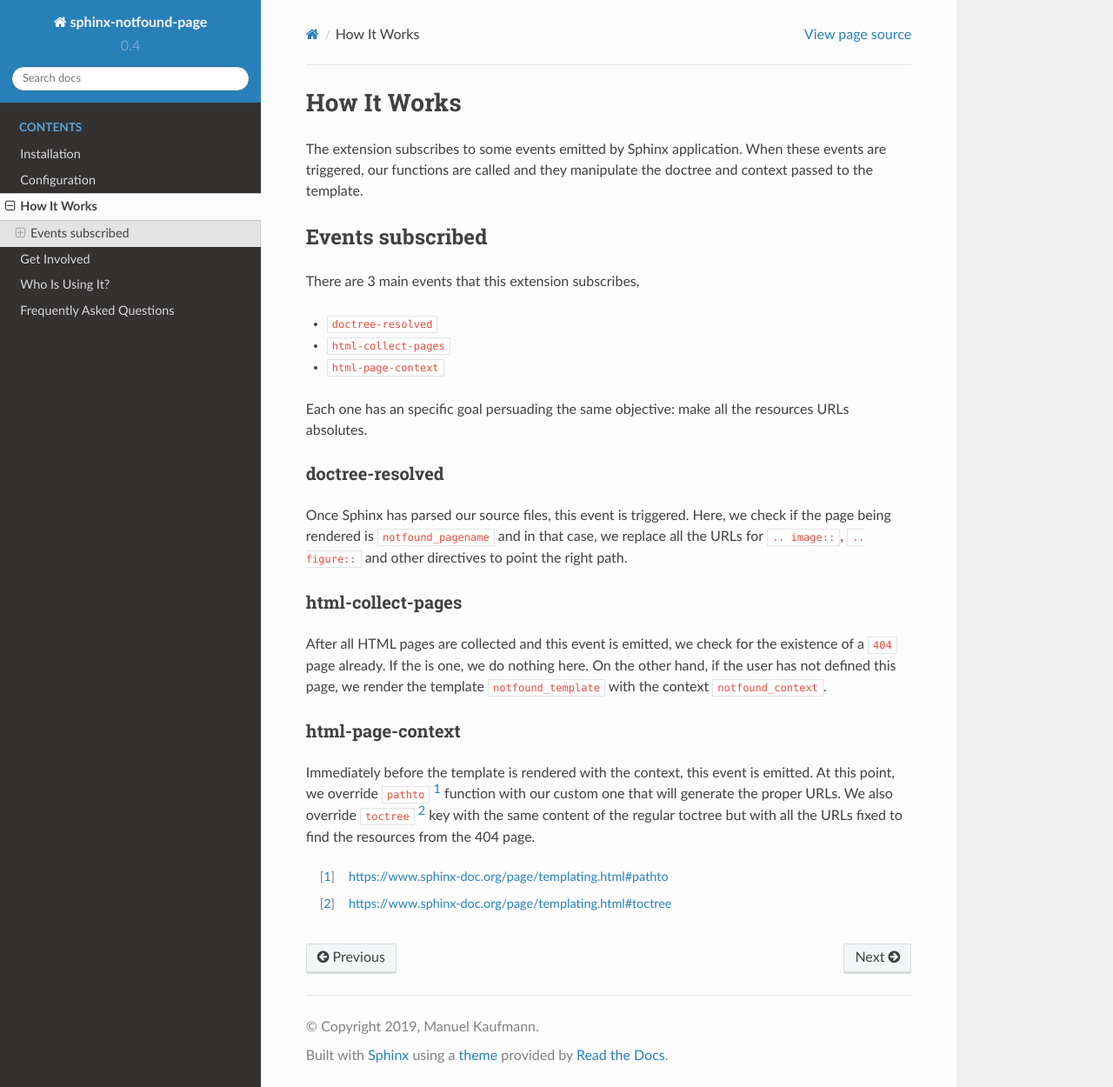
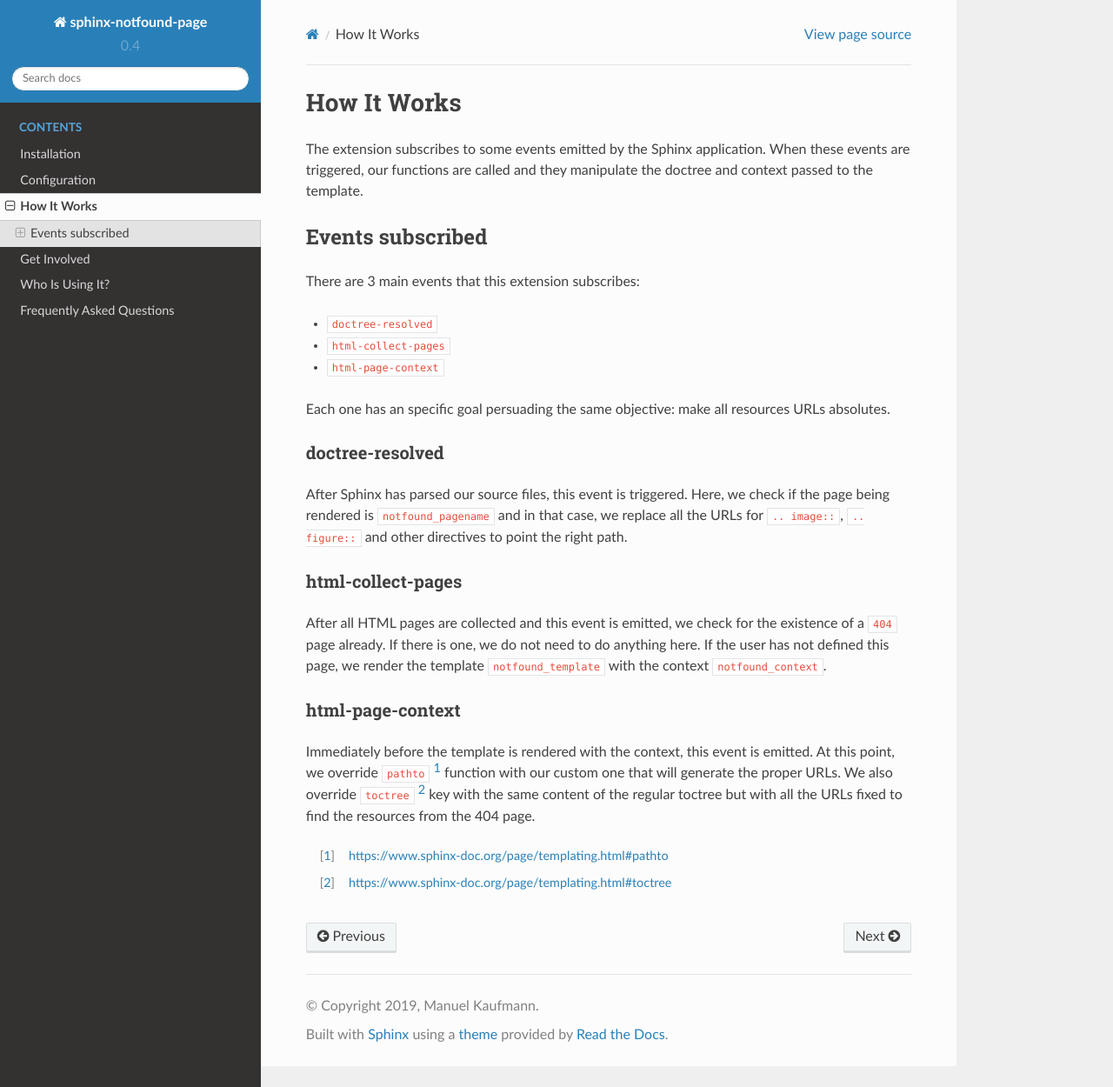
Before and after one commit to readthedocs/sphinx-notfound-page, a Sphinx documentation site: the page built from docs/how-it-works.rst, in a window 1280 px wide and 1250 px high. Shown: the whole window at 87% size. Built offline with Sphinx 7.4.7 and the Read the Docs theme 2.0.0, drawn with Linux system fonts in a browser that asks for light colours; pages that are not in the unit, such as notebooks, are missing from menus.

Commit message:
Update how-it-works.rst
"When these events are triggered,
our functions are called and they manipulate the doctree and context passed to the template."
I had a problem rephrasing this since I don't get the context...
what are "our functions that are called"? It could be more specific here.

```diff
--- a/docs/how-it-works.rst
+++ b/docs/how-it-works.rst
@@ -9,20 +9,20 @@
 Events subscribed
 -----------------
 
-There are 3 main events that this extension subscribes,
+There are 3 main events that this extension subscribes:
 
 * ``doctree-resolved``
 * ``html-collect-pages``
 * ``html-page-context``
 
 Each one has an specific goal persuading the same objective:
-make all the resources URLs absolutes.
+make all resources URLs absolutes.
 
 
 doctree-resolved
 ~~~~~~~~~~~~~~~~
 
-Once Sphinx has parsed our source files, this event is triggered.
+After Sphinx has parsed our source files, this event is triggered.
 Here, we check if the page being rendered is ``notfound_pagename`` and in that case,
 we replace all the URLs for ``.. image::``, ``.. figure::`` and other directives to point the right path.
 
@@ -32,8 +32,8 @@
 
 After all HTML pages are collected and this event is emitted,
 we check for the existence of a ``404`` page already.
-If the is one, we do nothing here.
-On the other hand, if the user has not defined this page,
+If there is one, we do not need to do anything here.
+If the user has not defined this page,
 we render the template ``notfound_template`` with the context ``notfound_context``.
 
 
```
Also changed, not shown: other parts of docs/how-it-works.rst (+1 -1 lines).
